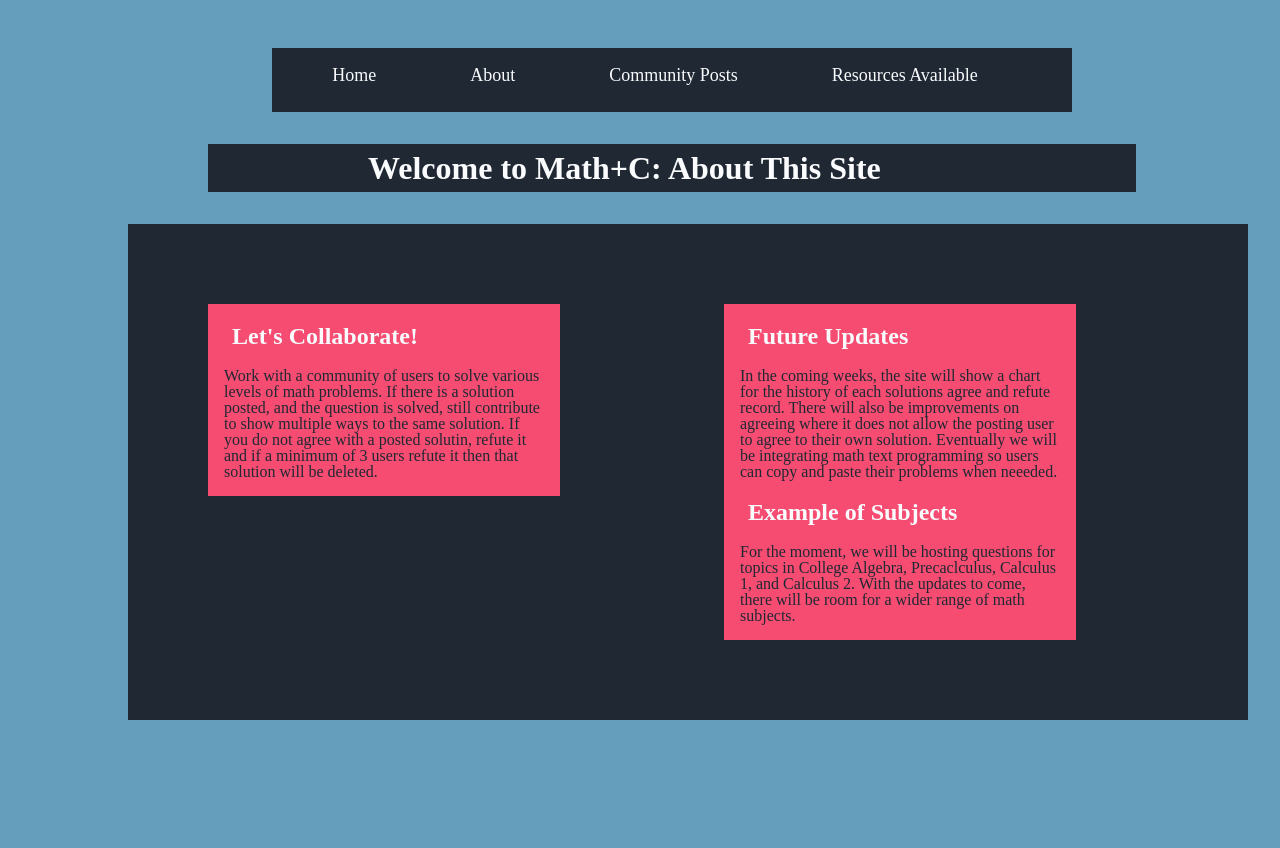
After one commit to rmmo14/solo_project, a Django app: page /about in a window 1280 px wide. The commit adds this page. Run offline with Django 3.2, Linux system fonts and the light colour scheme.

Commit message:
finishing project minus chart

```diff
--- a/rene_app/static/style.css
+++ b/rene_app/static/style.css
@@ -1,19 +1,21 @@
 body {
-    outline: yellow 2px solid;
     width: 75em;
     height: 50em;
     margin: 0 5em;
+    background-color: #659ebc;
 }
 
 h1 {
-    outline: 2px solid blue;
     display: block;
     font-size: 2em;
     margin: 1em 0;
-    margin-left: 0.25em;
+    margin-left: 4em;
     font-weight: bold;
     padding: 0.25em 0;
-    width: 25em;
+    width: 24em;
+    padding-left: 5em;
+    color: #f9fbfd;
+    background-color: #202833;
 }
 
 h2 {
@@ -21,6 +23,7 @@ h2 {
     font-size: 1.5em;
     margin: 0.83em 0;
     font-weight: bold;
+    color: #f9fbfd;
 }
 
 h3 {
@@ -49,19 +55,32 @@ h6 {
     font-size: .67em;
     margin: 2.33em 0;
     font-weight: bold;
+    color: #f9fbfd;
+}
+
+img {
+    width: 16em;
+    display: inline-block;
+    vertical-align: top;
+}
+
+a {
+    text-decoration: none;
+    color: #f9fbfd;
 }
 
 p {
     display: block;
     margin: 1em 0;
+    color: #202833;
 }
 
 nav {
-    outline: 2px solid blue;
     margin: 0 12em;
     height: 4em;
     width: 50em;
     text-align: center;
+    background-color: #202833;
 }
 
 ul {
@@ -81,8 +100,8 @@ li {
     margin-top: 1em;
 }
 
-div {
-    outline: 2px solid blue;
+label {
+    color: #f9fbfd;
 }
 
 #registration {
@@ -184,21 +235,122 @@ input {
 
 #view_sol {
     width: 25em;
+    max-height: 18em;
+    margin-left: 0.5em;
+    padding-left: 1.1em;
+    padding-top: 0.1em;
+    padding-bottom: 1.1em;
+    background-color: #202833;
+}
+
+#view_sol a {
+    color: #202833;
+}
+
+#view_sol div {
+    background-color: #7fc6b8;
+    width: 23.7em;
+    padding-left: 0.5em;
+}
+
+.door {
+    width: 8em;
+    margin-left: 0.75em;
+}
+
+.door a:first-child {
+    margin-right: 0.5em;
+}
+
+.door a:last-child {
     margin-left: 0.5em;
 }
 
-.door {
-    width: 10em;
+#feed_qs .single_qs {
+    padding: 0.1em 0 0.25em 1em;
+    background-color: #7fc6b8;
 }
 
-.single_qs {
+.agrees {
+    display: inline-block;
+    margin-left: 25em;
+    width: 5em;
+}
+
+#container {
+    margin-left: 6.5em;
+    width: 60em;
+    height: 30em;
+    padding-left: 3em;
+}
+
+.comm_ques {
+    width: 23em;
+    display: inline-block;
+    margin: 2.5em;
+    max-height: 25em;
+    overflow-y: scroll;
+    background-color: #202833;
+    ;
+}
+
+.comm_ques h4 {
+    margin-left: 1.5em;
+}
+
+#container .comm_all {
+    width: 20em;
+    margin-left: 1.5em;
+    background-color: #7fc6b8;
+    text-align: center;
+}
+
+#sol_link {
+    color: #202833;
+    font-weight: #202833;
+}
+
+#about_us {
+    background-color: #202833;
+    margin-left: 3em;
+    width: 70em;
+}
+
+#about_us div {
+    display: inline-block;
+    margin: 5em;
+}
+
+#about_us h2 {
+    margin-left: 1em;
+}
+
+#about_us p {
+    margin-left: 1em;
+    width: 20em;
+}
+
+.about_cols {
+    width: 22em;
+    background-color: #f64c71;
+    color: #f9fbfd;
+    vertical-align: top;
+}
+
+#tis_solved {
     padding: 0.25em 0;
 }
 
+#post_q button {
+    display: inline-block;
+    margin-left: 1em;
+    margin-bottom: 0.5em;
+}
 
-/* #tis_solved h3,
-h4 {
-    color: blue;
-    width: 10em;
-    display: block;
-} */
+#go_back a {
+    color: #202833;
+}
+
+#line-chart {
+    outline: 2px solid blue;
+}
--- /dev/null
+++ b/rene_app/templates/about.html
@@ -0,0 +1,55 @@
+<!DOCTYPE html>
+<html lang="en">
+
+<head>
+    <meta charset="UTF-8">
+    <meta name="viewport" content="width=device-width, initial-scale=1.0">
+    <title>About Us</title>
+    {% load static %}
+    <link rel="stylesheet" href="{% static 'reset.css' %}">
+    <link rel="stylesheet" href="{% static 'style.css' %}">
+</head>
+
+<body>
+
+    <nav>
+        <ul>
+            <li>
+                <a href="/home">Home</a>
+            </li>
+            <li>
+                <a href="/about">About</a>
+            </li>
+            <li>
+                <a href="/comm_posts">Community Posts</a>
+            </li>
+            <li>
+                <a href="/resources">Resources Available</a>
+            </li>
+        </ul>
+    </nav>
+
+    <h1>Welcome to Math+C: About This Site</h1>
+    <div id="about_us">
+        <div class="about_cols">
+            <h2>Let's Collaborate!</h2>
+            <p>
+                Work with a community of users to solve various levels of math problems. If there is a solution posted, and the question is solved, still contribute to show multiple ways to the same solution. If you do not agree with a posted solutin, refute it and if
+                a minimum of 3 users refute it then that solution will be deleted.
+            </p>
+        </div>
+        <div class="about_cols">
+            <h2>Future Updates</h2>
+            <p>
+                In the coming weeks, the site will show a chart for the history of each solutions agree and refute record. There will also be improvements on agreeing where it does not allow the posting user to agree to their own solution. Eventually we will be integrating
+                math text programming so users can copy and paste their problems when neeeded.
+            </p>
+            <h2>Example of Subjects</h2>
+            <p>
+                For the moment, we will be hosting questions for topics in College Algebra, Precaclculus, Calculus 1, and Calculus 2. With the updates to come, there will be room for a wider range of math subjects.
+            </p>
+        </div>
+    </div>
+</body>
+
+</html>
--- a/rene_app/urls.py
+++ b/rene_app/urls.py
@@ -14,4 +14,6 @@ urlpatterns = [
     path('comm_posts', views.comm_posts),
     path('agree/<int:sol_id>', views.agree),
     path('refute/<int:sol_id>', views.refute),
+    path('about', views.about),
+    path('resources', views.resources),
 ]
--- a/rene_app/views.py
+++ b/rene_app/views.py
@@ -78,6 +78,7 @@ def post(request):
 def question(request, q_id):
     if 'user_id' not in request.session:
         return redirect('/')
+    # print('also check', Question.objects.all())
     this_q = Question.objects.get(id=q_id)
     this_user = User.objects.get(id=request.session['user_id'])
     this_solution = Solution.objects.filter(solution_for=this_q)
@@ -102,15 +103,21 @@ def solutions(request, sol_id):
     if 'user_id' not in request.session:
         return redirect('/')
     this_solution = Solution.objects.get(id=sol_id)
+    this_user = User.objects.get(id=request.session['user_id'])
     context = {
-        'this_solution': this_solution
+        'this_solution': this_solution,
+        'this_user': this_user
     }
     return render(request, 'solution.html', context)
 
 def comm_posts(request):
-    # this function should display all the questions posted by all
-    # and it should render them on html
-    pass
+    x = Question.objects.filter(is_solved=True)
+    y =Question.objects.filter(is_solved=False)
+    context = {
+        'solved': x,
+        'unsolved':y
+    }
+    return render(request, 'community.html', context)
 
 def agree(request, sol_id):
     c = Solution.objects.get(id=sol_id)
@@ -124,7 +131,8 @@ def agree(request, sol_id):
         c.save()
         return redirect(f'/question/{c.solution_for.id}')
     c.save()
-    return redirect(f'/solution/{c.id}')
+    # print('check', c.id)
+    return redirect(f'/question/{c.solution_for.id}')
 
 def refute(request, sol_id):
     c = Solution.objects.get(id=sol_id)
@@ -141,4 +149,29 @@ def refute(request, sol_id):
         c.save()
         return redirect(f'/question/{c.solution_for.id}')
     c.save()
-    return redirect(f'/solution/{c.id}')
+    return redirect(f'/question/{c.solution_for.id}')
+
+def about(request):
+    return render(request, 'about.html')
+
+def resources (request):
+    solved_ques = Question.objects.filter(is_solved = True)
+    if (solved_ques):
+        arr = []
+        print('check', solved_ques)
+        for solved in solved_ques:
+            x = Solution.objects.filter(solution_for=solved)
+            print('and here', len(x))
+            # arr.append(x)
+            y = len(x)
+            print('array', x)
+            while (y > 0):
+                print('length', x[y-1].resource)
+                arr.append(x[y-1].resource)
+                y-=1
+        context = {
+            'solved': solved_ques,
+            'solutions': arr
+        }
+        print('end', arr)
+    return render(request, 'resources.html',context)
```
Also changed, not shown: other parts of rene_app/static/style.css (+43 -8 lines), rene_app/static/script.js (added, +41 -0 lines), rene_app/templates/community.html (added, +55 -0 lines), rene_app/templates/index.html (+11 -10 lines), rene_app/templates/question.html (+22 -16 lines), rene_app/templates/resources.html (added, +57 -0 lines), rene_app/templates/solution.html (+56 -6 lines), rene_app/templates/userhome.html (+7 -8 lines), db.sqlite3, rene_app/static/img/math1.png (added), rene_app/static/img/math2.png (added), rene_app/static/img/math3.gif (added), rene_app/static/img/math4.jpeg (added).
